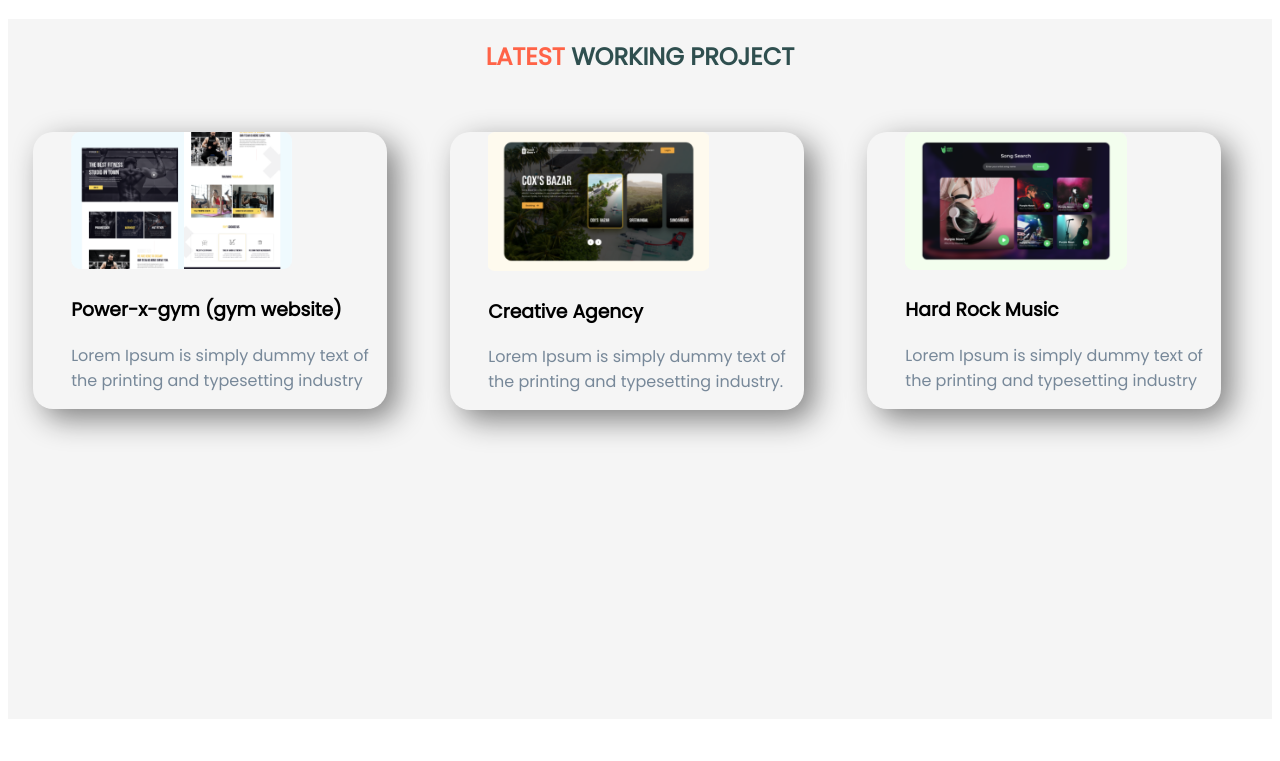
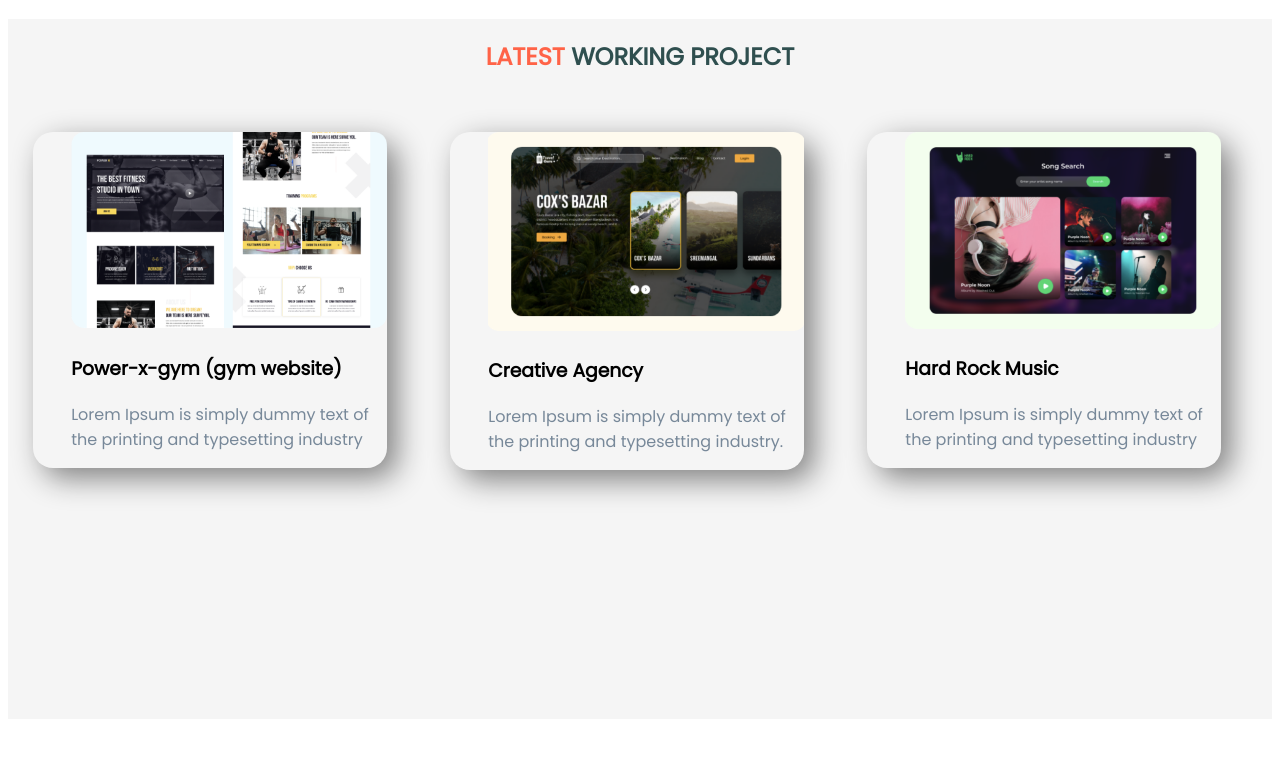
Before and after one commit to nisar-makdum/Assignment, a plain HTML site: page index.html in a window 1280 px wide. Shown: the part 1060-1821 px from the top of the page. Drawn offline with Linux system fonts and the light colour scheme.

Commit message:
some changes

```diff
--- a/index.html
+++ b/index.html
@@ -43,19 +43,19 @@
         <h2 class="text-align"><span class="name-color"> LATEST </span><span class="change-color"> WORKING PROJECT</span></h2>
 
         <div class="border-box">
-            <img src="images/image3.png">
+            <img class="div-img" src="images/image3.png">
             <h3>Power-x-gym (gym website) </h3>
             <p>Lorem Ipsum is simply dummy text of the printing and typesetting industry</p>
         </div>
 
             <div class="border-box">
-                <img src="images/image4.png">
+                <img class="div-img" src="images/image4.png">
                 <h3>Creative Agency</h3>
                 <p>Lorem Ipsum is simply dummy text of the printing and typesetting industry.</p>
             </div>
 
         <div class="border-box">
-            <img src="images/image5.png">
+            <img class="div-img" src="images/image5.png">
             <h3>Hard Rock Music</h3>
             <p>Lorem Ipsum is simply dummy text of the printing and typesetting industry</p>
         </div>
--- a/style.css
+++ b/style.css
@@ -53,6 +53,10 @@ section{
     margin-left: 2%;
     padding-left: 3%;
 }
+.div-img{
+    width: 100%;
+}
+
 .float{
     float: left;
 }
```
